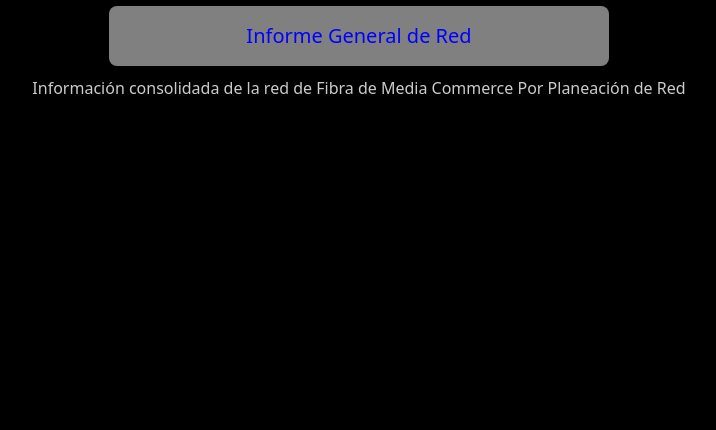
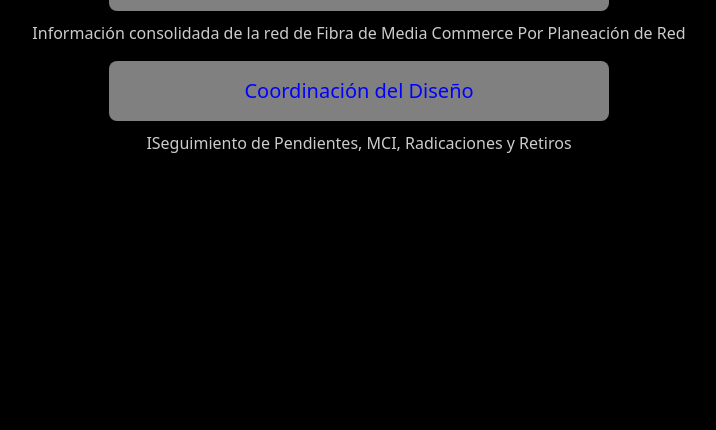
Before and after one commit to octalivarposo/Dash_Power_BI_Ingenieria_De_Red., a plain HTML site: page index.html in a window 1280 px wide. Shown: the part 370-800 px from the top of the page, without its empty margins (281-997 px from the left). Drawn offline with nearby package versions, Linux system fonts and the light colour scheme.

Commit message:
Update index.html

```diff
--- a/index.html
+++ b/index.html
@@ -39,6 +39,8 @@
 
     <a href="https://app.powerbi.com/links/TD9lyfwVOm?ctid=8d2f79c3-03e7-4dc9-92d3-1e6dbcbb791a&pbi_source=linkShare" target="_blank" class="tablero-link">Informe General de Red</a>
     <p class="descripcion">Información consolidada de la red de Fibra de Media Commerce Por Planeación de Red</p>
+    <a href="hhttps://app.powerbi.com/links/Zd-mi8qkjc?ctid=8d2f79c3-03e7-4dc9-92d3-1e6dbcbb791a&pbi_source=linkShare" target="_blank" class="tablero-link">Coordinación del Diseño</a>
+    <p class="descripcion">ISeguimiento de Pendientes, MCI, Radicaciones y Retiros</p>
 
 </body>
 </html>
```
